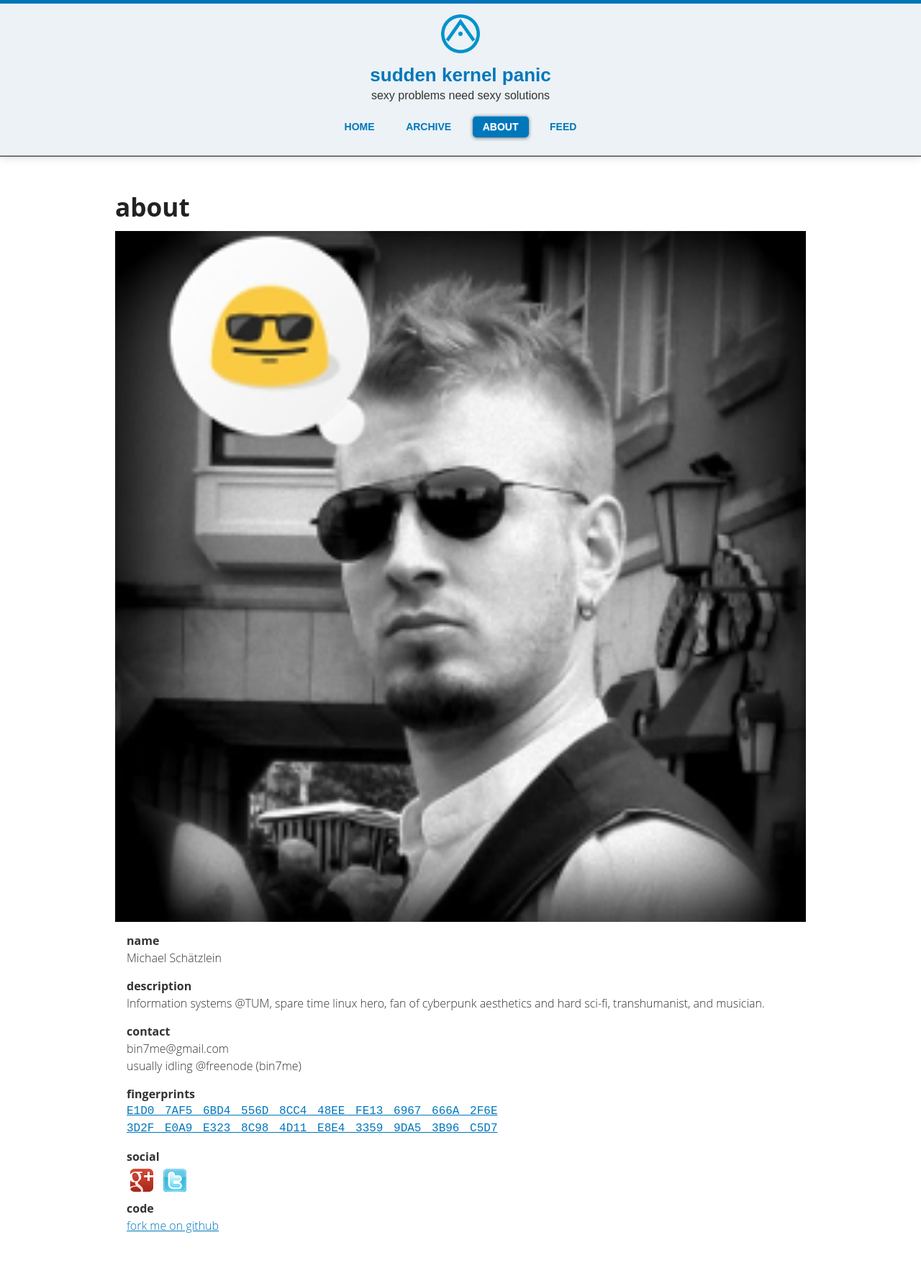
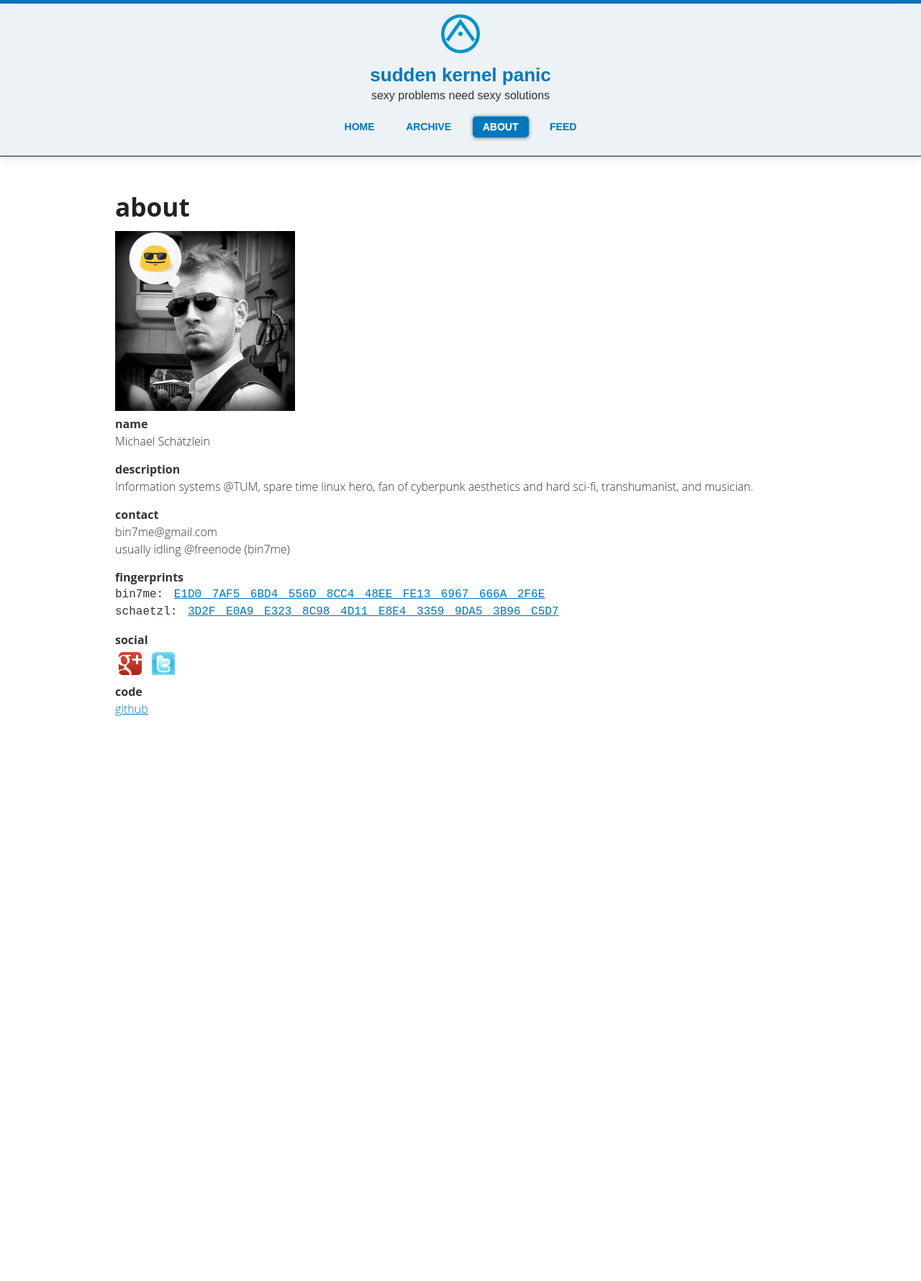
Before and after one commit to Bin7me/bin7me.github.io, a Jekyll site: the page built from about.html, in a window 1280 px wide. Shown: the whole page at 72% size. Built offline with Jekyll 4.4.1, drawn with Linux system fonts in a browser that asks for light colours; Markdown is read by kramdown in place of the engine named in the settings; after the commit the page ends 1054 px from its top, so only the background shows below that.

Commit message:
restyled about page without gridism

```diff
--- a/about.html
+++ b/about.html
@@ -3,11 +3,9 @@ layout: default
 title: about
 ---
 <h1 class="post-h1"><a href="{{ page.url }}">about</a></h1>
-<div class="grid">
-	<div class="unit one-third">
+<div id="myself"
   <a href="{{ site.baseurl }}assets/img/about/sunglasses.png"><img class="myself" src="{{ site.baseurl }}assets/img/about/sunglasses.png" alt="a picture of me" /></a>
 </div>
-	<div class="unit two-thirds">
 <div id="about">
   <div class="about-item">
 	<div class="about-desc">name </div>
@@ -27,8 +25,8 @@ title: about
 
   <div class="about-item">
 	<div class="about-desc">fingerprints</div>
-				<div class="about-code"><a href="{{ site.baseurl }}assets/files/bin7me.key">E1D0 7AF5 6BD4 556D 8CC4 48EE FE13 6967 666A 2F6E</a></div>
-				<div class="about-code"><a href="{{ site.baseurl }}assets/files/schaetzl.key">3D2F E0A9 E323 8C98 4D11 E8E4 3359 9DA5 3B96 C5D7</a></div>
+	<div class="about-code">bin7me: <a href="{{ site.baseurl }}assets/files/bin7me.key">E1D0 7AF5 6BD4 556D 8CC4 48EE FE13 6967 666A 2F6E</a></div>
+	<div class="about-code">schaetzl: <a href="{{ site.baseurl }}assets/files/schaetzl.key">3D2F E0A9 E323 8C98 4D11 E8E4 3359 9DA5 3B96 C5D7</a></div>
   </div>
   <div class="about-item">
 	<div class="about-desc">social</div>
@@ -42,9 +40,7 @@ title: about
 	</div>
     <div class="about-item">
       <div class="about-desc">code</div>
-          <a href="https://github.com/bin7me">fork me on github</a>
+      <a href="https://github.com/bin7me">github</a>
 	</div>
   </div>
 </div>
-	</div>
-</div>
--- a/css/style.css
+++ b/css/style.css
@@ -56,12 +56,6 @@ img {
 img.social {
   margin: 5px;
   border-radius: 0px;
-}
-
-img.myself {
-  width: 100%;
-  margin-left: auto;
-  margin-right: auto;
 }
 
 header {
@@ -278,11 +272,14 @@ pre > code {
   text-align: left;
 }
 
+#myself {
+  width: 100%;
+  max-width: 250px;
+}
+
 #about {
   font-size: 16px;
   border-radius: 5px;
-  padding: .5em;
-  margin: 0 .5em;
 }
 
 #about a {
```
Lines whose indentation alone changed are shown as unchanged.
